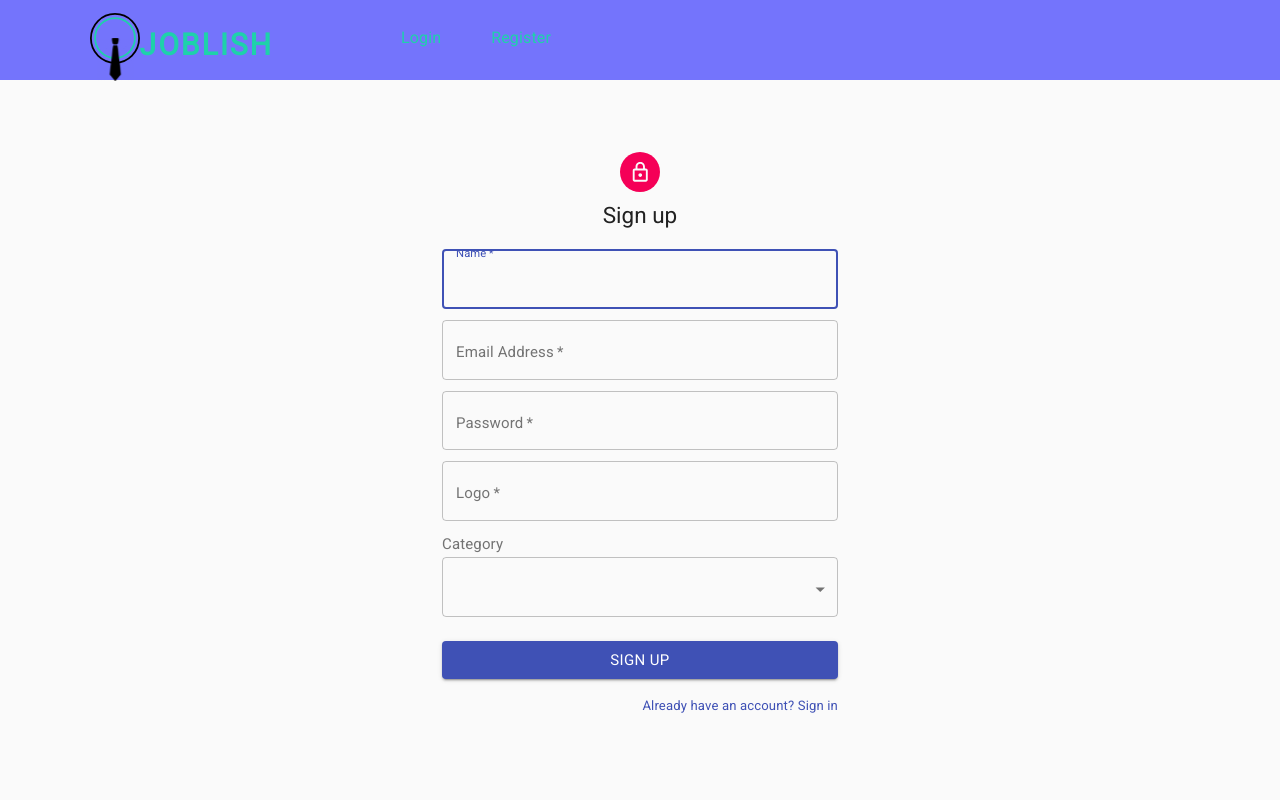
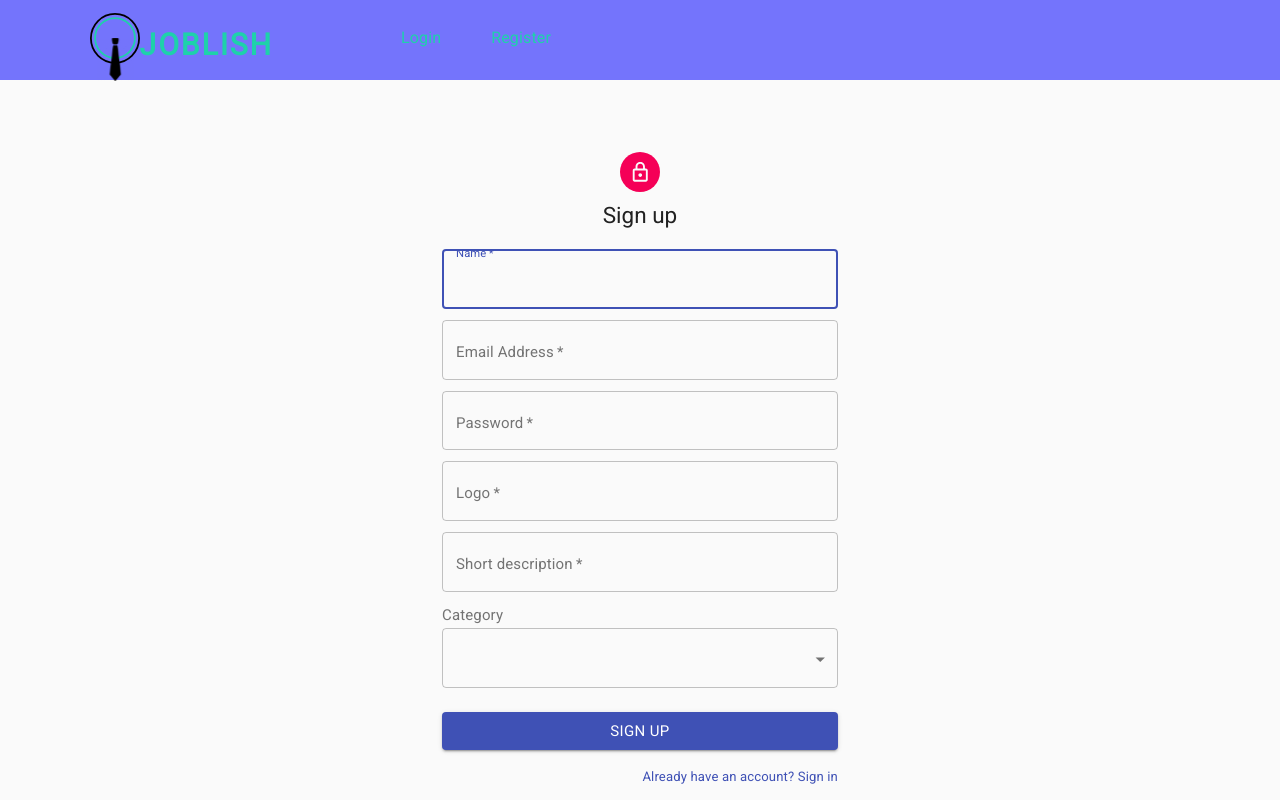
Before and after one commit to SabrinaStaicu/joblish-companies-frontend, a React (Create React App) app: page /register in a window 1280 px wide. Shown: the top 800 px of the page. Built offline with nearby package versions, Linux system fonts and the light colour scheme.

Commit message:
Added short intro field when the company wants to register

```diff
--- a/src/components/auth/Register.js
+++ b/src/components/auth/Register.js
@@ -94,6 +94,18 @@ const Register = () => {
                                 {errors.password && <span style={{color:"red"}}>Please upload the logo of your company!</span>}
                             </Grid>
                             <Grid item xs={12}>
+                                <TextField
+                                    variant="outlined"
+                                    required
+                                    fullWidth
+                                    {...register("description", {required: true, minLength: 5 })}
+                                    label="Short description"
+                                    id="description"
+                                    autoComplete="description"
+                                />
+                                {errors.description && <span style={{color:"red"}}>Please upload a description for the company!</span>}
+                            </Grid>
+                            <Grid item xs={12}>
                                 <InputLabel id="demo-simple-select-label" style={{marginBottom: "10px"}}>Category</InputLabel>
                                 <Select
                                     id="category"
--- a/src/service/AuthService.js
+++ b/src/service/AuthService.js
@@ -31,7 +31,8 @@ class AuthService {
             email: data.email,
             password: data.password,
             logo: data.logo,
-            category: data.category
+            category: data.category,
+            description: data.description
         })
     }
 
```
